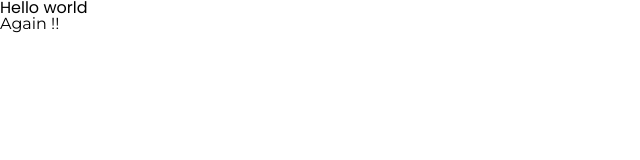
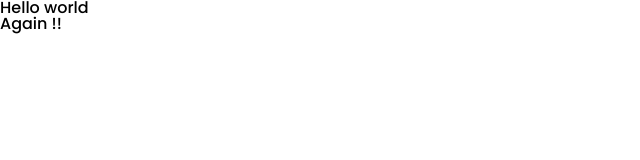
Before and after one commit to JhonyDomingos/result-list-de-e-ommerce, a React (Vite) app: page / in a window 1280 px wide. Shown: the top 160 px of the page, without its empty margins (0-640 px from the left). Built offline with nearby package versions, Linux system fonts and the light colour scheme.

Commit message:
style(css): update index, global, and reset CSS files

```diff
--- a/src/styles/global.css
+++ b/src/styles/global.css
@@ -1,3 +1,25 @@
 :root {
+    /* Background Colors */
+    --background-section: hsla(34, 62%, 95%, 1);
+    --default-white:hsla(0, 0%, 100%, 1);
+    /* Button Colors */
+    --button-active: hsla(42, 59%, 45%, 1);
+    --button-default: hsla(33, 60%, 94%, 1);
+
+    /* Text Colors */
+
+    --text-black: hsla(0, 0%, 0%, 1);
+    --text-gray-description: hsla(0, 0%, 54%, 1);
+
+    /* Card Colors */
+    --card-default: hsla(0, 0%, 23%, 1);
+    --card-background: hsla(220, 16%, 96%, 1);
 
 }
+
+body {
+    font-family: 'Poppins', sans-serif;
+    background-color: var(--default-white);
+    color: var(--text-black);
+    font-weight: 500;
+}
--- a/src/styles/index.css
+++ b/src/styles/index.css
@@ -5,13 +5,5 @@
 
 
 /*CUSTOM CSS IMPORTS */
-
 @import url("reset.css");
-
-h1 {
-  font-family: 'Poppins', sans-serif;
-}
-
-h2 {
-  font-family: 'Montserrat', sans-serif;
-}
+@import url("global.css");
--- a/src/styles/reset.css
+++ b/src/styles/reset.css
@@ -22,6 +22,7 @@ time, mark, audio, video {
 	font-size: 100%;
 	font: inherit;
 	vertical-align: baseline;
+	box-sizing: border-box;
 }
 /* HTML5 display-role reset for older browsers */
 article, aside, details, figcaption, figure,
```
